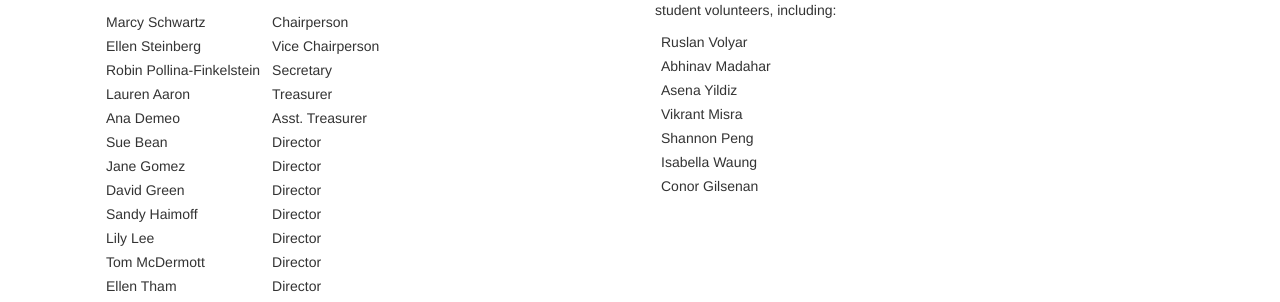
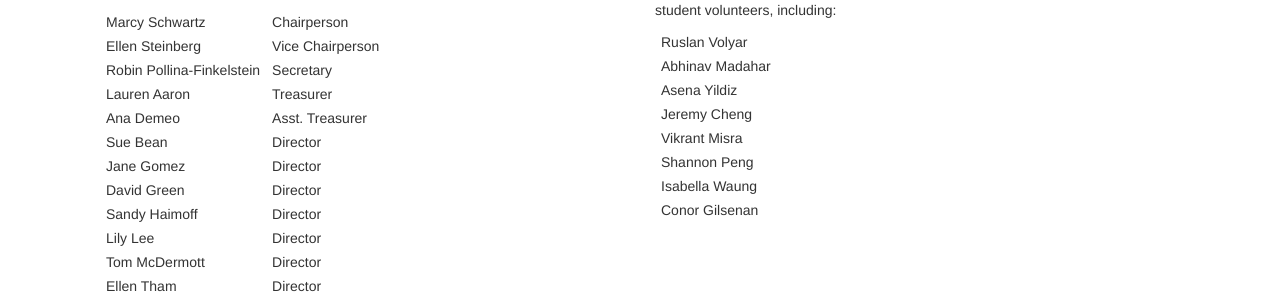
Before and after one commit to Charles-T-King/Charles-T-King.github.io, a Jekyll site: the page built from about.html, in a window 1280 px wide. Shown: the part 436-738 px from the top of the page. Built offline with Jekyll 4.4.1, drawn with Linux system fonts in a browser that asks for light colours; nearby versions of some CDN libraries.

Commit message:
Credit Jeremy Cheng

```diff
--- a/about.html
+++ b/about.html
@@ -109,6 +109,9 @@ include_in_nav: true
         <td>Asena Yildiz</td>
       </tr>
       <tr>
+        <td>Jeremy Cheng</td>
+      </tr>
+      <tr>
         <td>Vikrant Misra</td>
       </tr>
       <tr>
```
